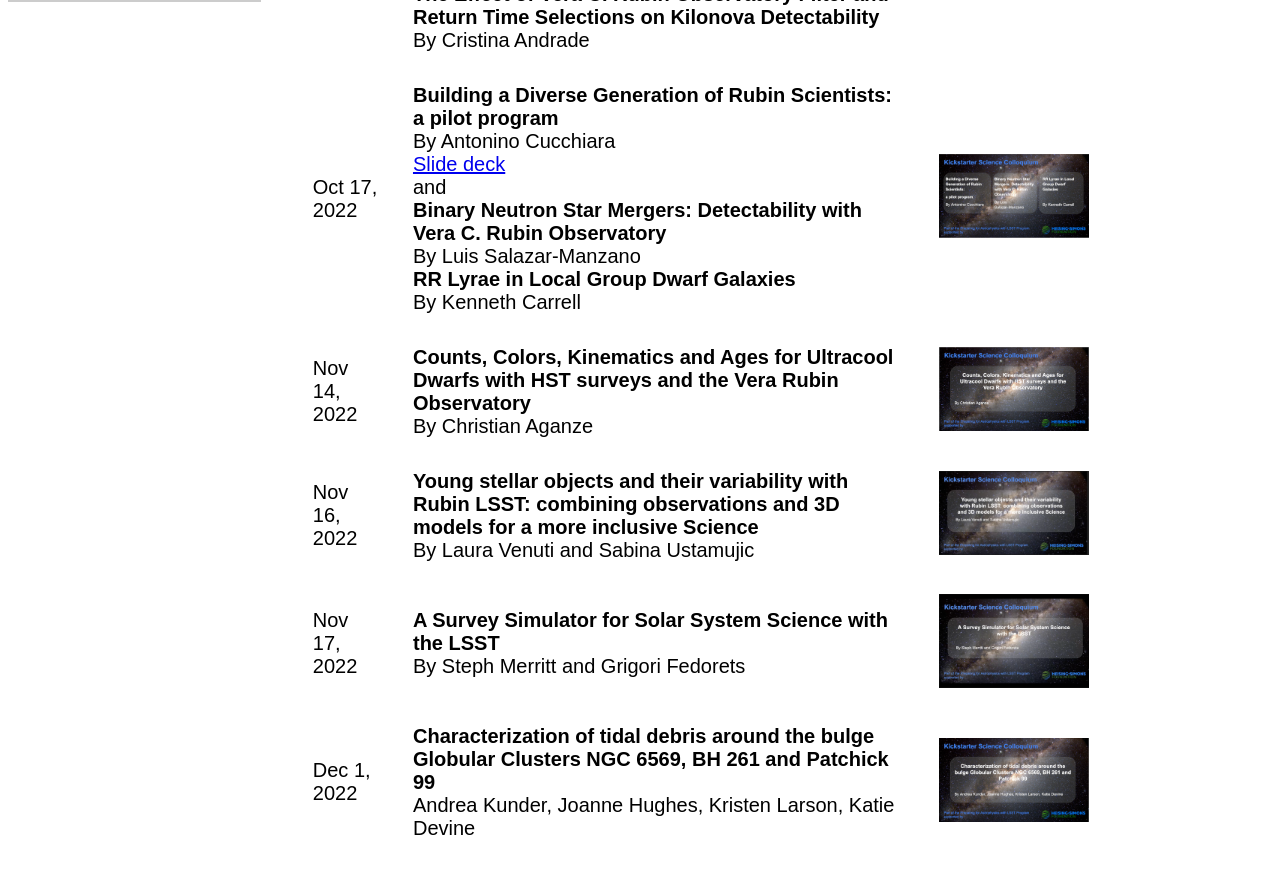
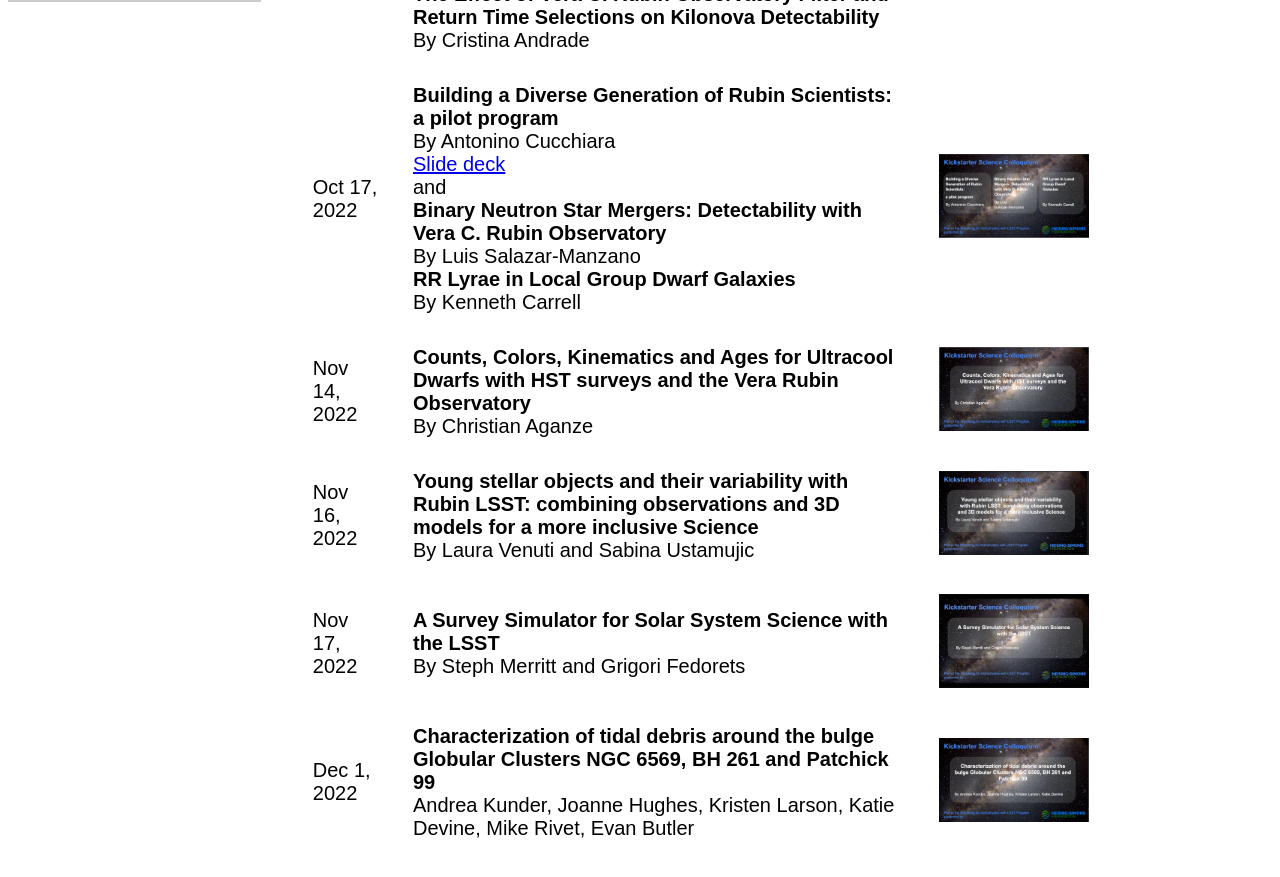
Before and after one commit to lsst-sci-prep/lsst-sci-prep.github.io, a Jekyll site: the page built from kickstarter_colloquia.html, in a window 1280 px wide and 900 px high, scrolled down 1847 px. Shown: the top 877 px of the window. Built offline with Jekyll 4.4.1, drawn with Linux system fonts in a browser that asks for light colours.

Commit message:
Updated with recording of Dec 1 colloquium

```diff
--- a/kickstarter_colloquia.html
+++ b/kickstarter_colloquia.html
@@ -98,7 +98,7 @@ of LSST.  All of the colloquia were held online.</p>
     <td>Dec 1, 2022</td>
     <td><b>Characterization of tidal debris around the bulge Globular Clusters NGC 6569, BH 261 and Patchick 99
 </b><br>
-    Andrea Kunder, Joanne Hughes, Kristen Larson, Katie Devine</td>
+    Andrea Kunder, Joanne Hughes, Kristen Larson, Katie Devine, Mike Rivet, Evan Butler</td>
     <td>
   <a href="https://youtu.be/syvDOq6ybnM"><img src="/assets/images/ks_dec1_thumbnail.png" width=150></a>
 </td>
```
